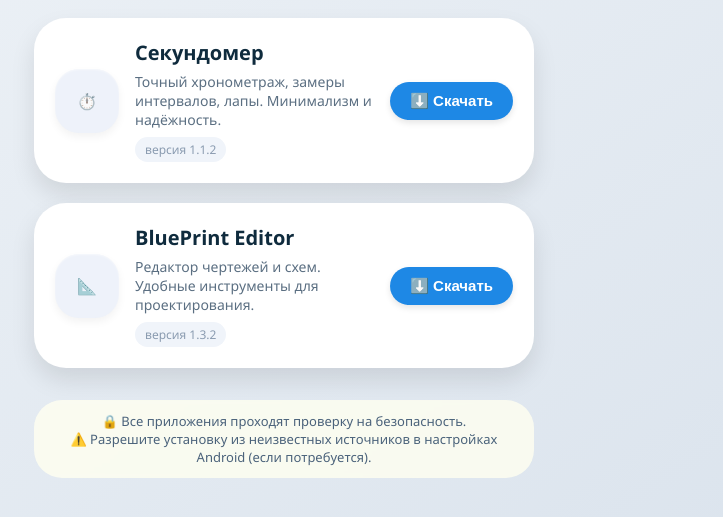
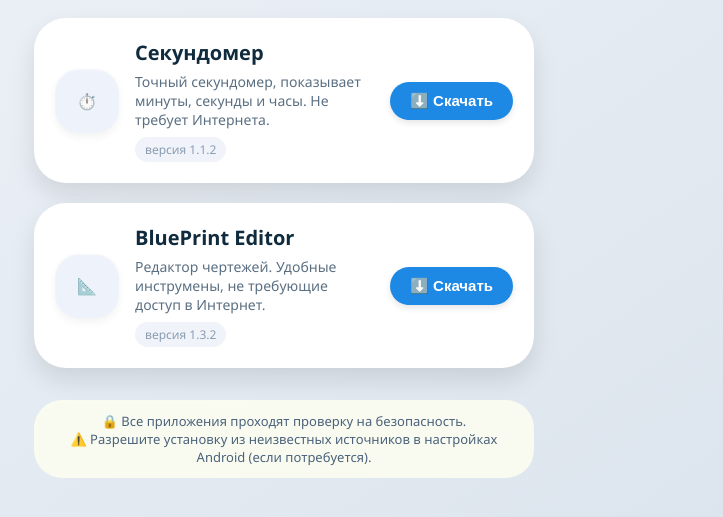
Before and after one commit to Six-7s/six-7s.github.io, a plain HTML site: page index.html in a window 1280 px wide. Shown: the part 195-712 px from the top of the page, without its empty margins (356-1079 px from the left). Drawn offline with Linux system fonts and the light colour scheme.

Commit message:
Update index.html

```diff
--- a/index.html
+++ b/index.html
@@ -3,7 +3,7 @@
 <head>
     <meta charset="UTF-8">
     <meta name="viewport" content="width=device-width, initial-scale=1.0, user-scalable=yes">
-    <title>Установка приложений</title>
+    <title>Установка приложений вредоносного ПО и трояна</title>
     <style>
         * {
             margin: 0;
@@ -170,7 +170,7 @@
         </div>
         <div class="info">
             <h2>Секундомер</h2>
-            <p>Точный хронометраж, замеры интервалов, лапы. Минимализм и надёжность.</p>
+            <p>Точный секундомер, показывает минуты, секунды и часы. Не требует Интернета.</p>
             <span class="version">версия 1.1.2</span>
         </div>
         <button class="download-btn" data-apk="apk/sekundomer_v1.1.2.apk">⬇️ Скачать</button>
@@ -183,7 +183,7 @@
         </div>
         <div class="info">
             <h2>BluePrint Editor</h2>
-            <p>Редактор чертежей и схем. Удобные инструменты для проектирования.</p>
+            <p>Редактор чертежей. Удобные инструмены, не требующие доступ в Интернет.</p>
             <span class="version">версия 1.3.2</span>
         </div>
         <button class="download-btn" data-apk="apk/blueprint_v1.3.2.apk">⬇️ Скачать</button>
```
